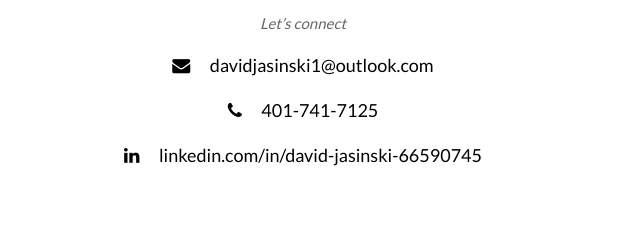
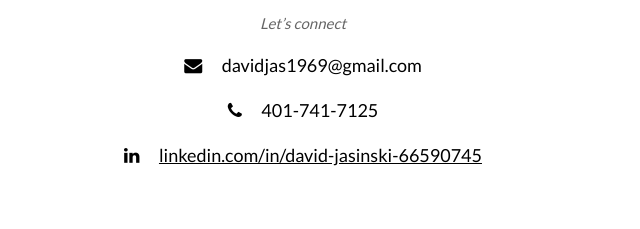
Before and after one commit to davejasmob/MyResume, a plain HTML site: page index.html in a window 1280 px wide. Shown: the part 4480-4709 px from the top of the page, 337-977 px from the left. Drawn offline with nearby package versions, Linux system fonts and the light colour scheme.

Commit message:
Update index.html

```diff
--- a/index.html
+++ b/index.html
@@ -260,9 +260,14 @@ body {font-family: "Lato", sans-serif}
   <p class="w3-opacity w3-center"><i>Let’s connect</i></p>
 
   <div class="w3-center w3-large w3-margin-top">
-    <p><i class="fa fa-envelope w3-margin-right"></i> davidjasinski1@outlook.com</p>
+    <p><i class="fa fa-envelope w3-margin-right"></i> davidjas1969@gmail.com</p>
     <p><i class="fa fa-phone w3-margin-right"></i> 401-741-7125</p>
-    <p><i class="fa fa-linkedin w3-margin-right"></i> linkedin.com/in/david-jasinski-66590745</p>
+    <p><i class="fa fa-linkedin w3-margin-right"></i>
+  <a href="https://www.linkedin.com/in/david-jasinski-66590745" target="_blank">
+    linkedin.com/in/david-jasinski-66590745
+  </a>
+</p>
+
   </div>
 </div>
 
```
